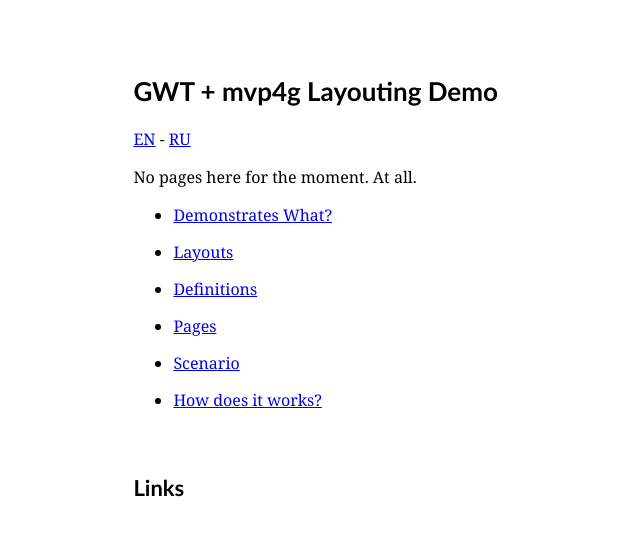
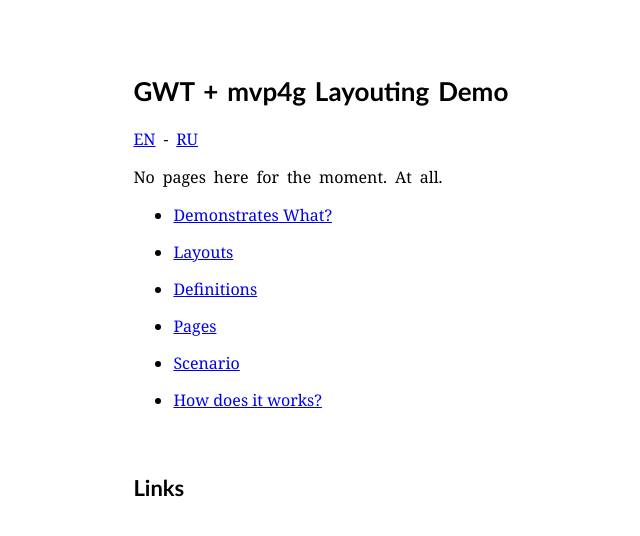
Before and after one commit to shamansir/gwt-mvp4g-layouting-demo, a Jekyll site: the page built from index.markdown, in a window 1280 px wide. Shown: the top 536 px of the page, without its empty margins (161-801 px from the left). Built offline with Jekyll 4.4.1, drawn with Linux system fonts in a browser that asks for light colours; some web fonts are replaced.

Commit message:
fixed word-spacing

```diff
--- a/css/main.css
+++ b/css/main.css
@@ -8,6 +8,7 @@ h1, h2, h3, h4, h5, h6 {
     font-family: 'Droid Sans', 'Trebuchet MS', 'Helvetica', 'Lucida Sans', 'Times', 'Times New Roman', 'DejaVu Sans', 'Arial', sans-serif;
     padding-top: 45px;
     padding-bottom: 5px;
+    word-spacing: 0.1em;
 }
 
 h1 {
@@ -30,6 +31,7 @@ code {
 
 p {
     line-height: 1.33em;
+    word-spacing: 0.23em;
 }
 
 ul li, ol li {
```
